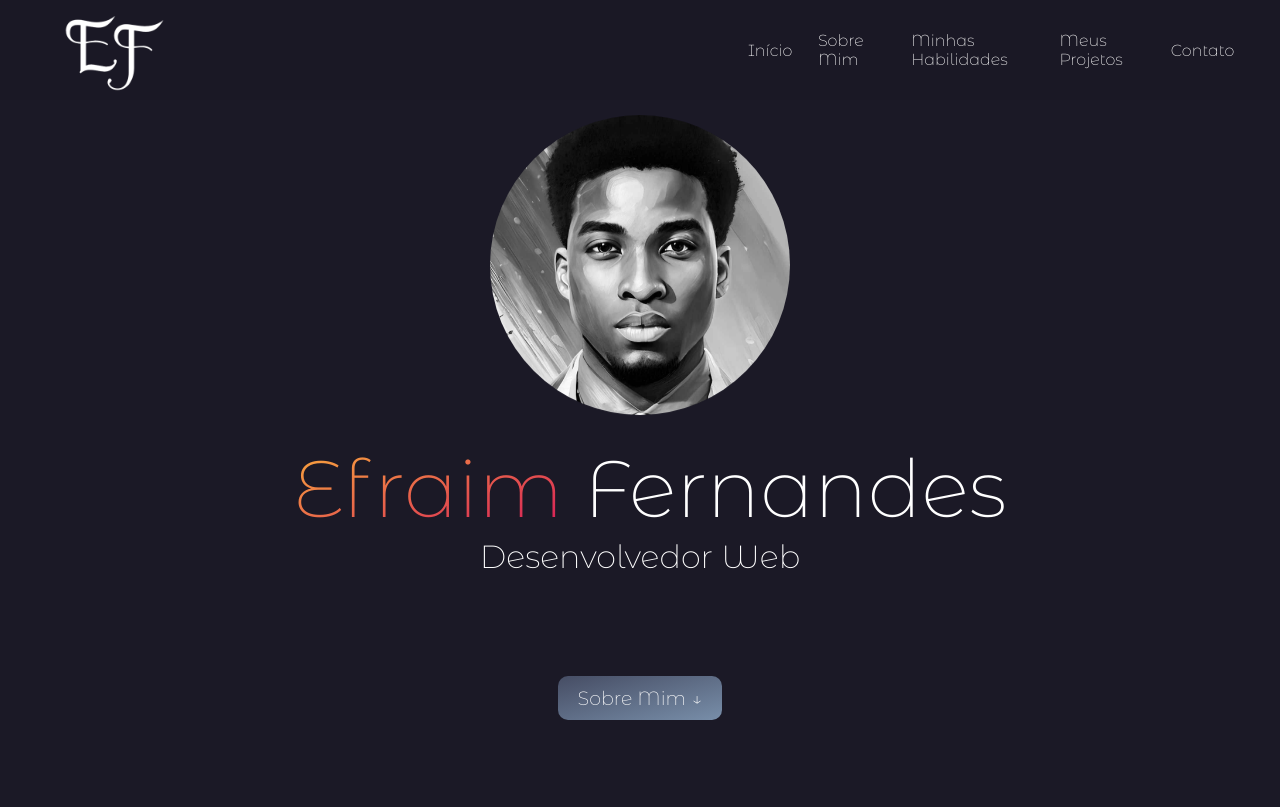
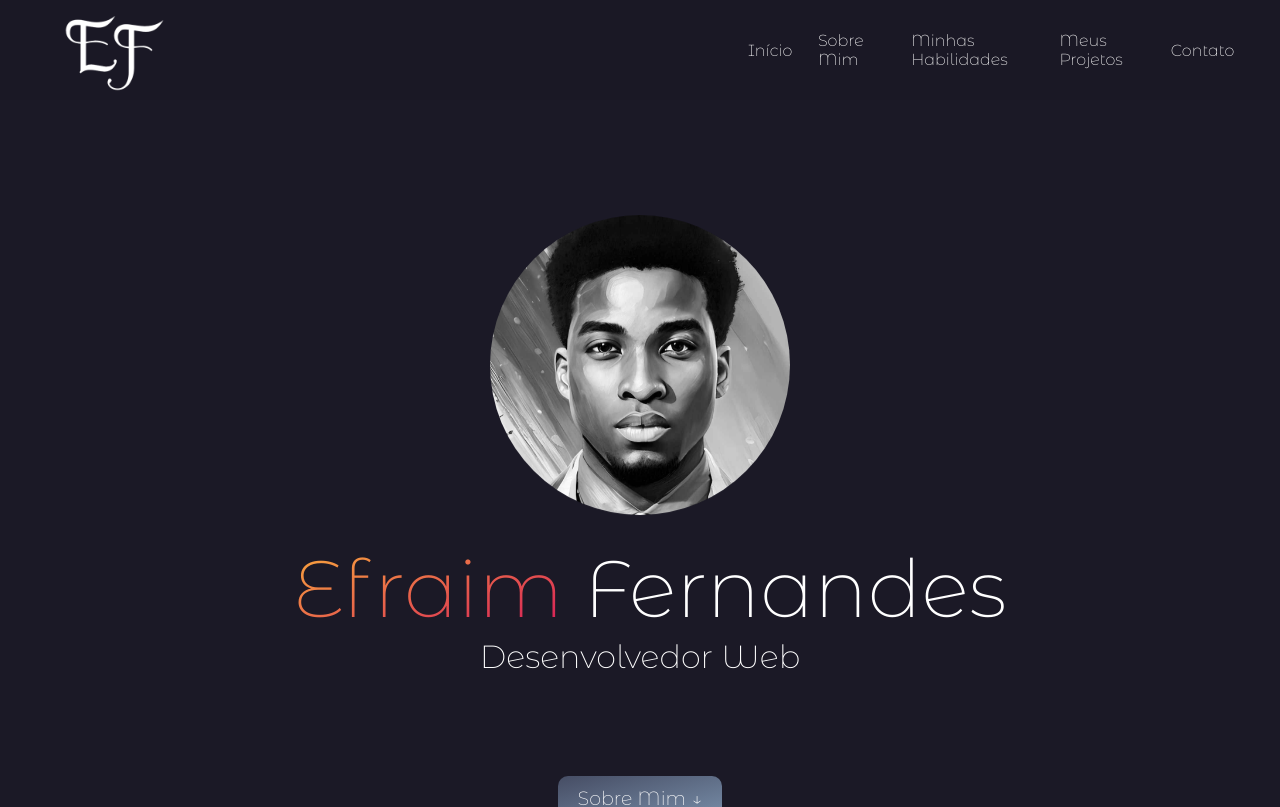
Before and after one commit to EfraimFernandes/portifolio, a Next.js app: page / in a window 1280 px wide. Shown: the top 807 px of the page. Built offline with nearby package versions, Linux system fonts and the light colour scheme.

Commit message:
Finalizando a segunda parte do Desk 1 e navbar

```diff
--- a/src/styles/Desk1.module.css
+++ b/src/styles/Desk1.module.css
@@ -3,8 +3,10 @@
     height: 1000px;
     display: flex;
     flex-direction: column;
+    align-items: center;
     background-color: #1B1926;
     color: #fff;
+    padding-top: 100px;
 }
 
 .body {
@@ -55,6 +57,7 @@
     margin-top: 100px;
     background-image: linear-gradient(to right bottom, #464D64, #788EA9);
     transition: .6s all ease-in-out;
+    outline: none;
 }
 
 .btn:hover {
--- a/src/styles/Navbar.module.css
+++ b/src/styles/Navbar.module.css
@@ -30,3 +30,7 @@
     margin-right: 5%;
     cursor: pointer;
 }
+
+.navItem:hover {
+    color: #a9cdec;
+}
```
